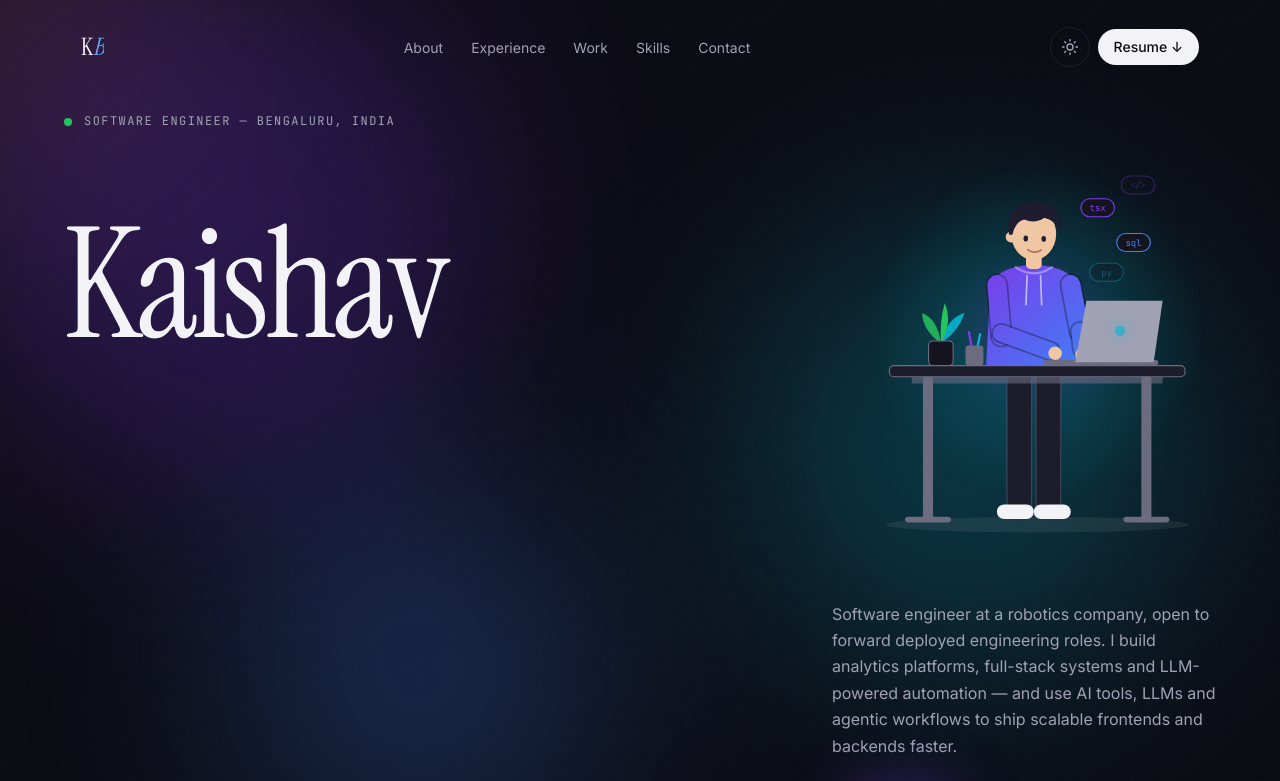
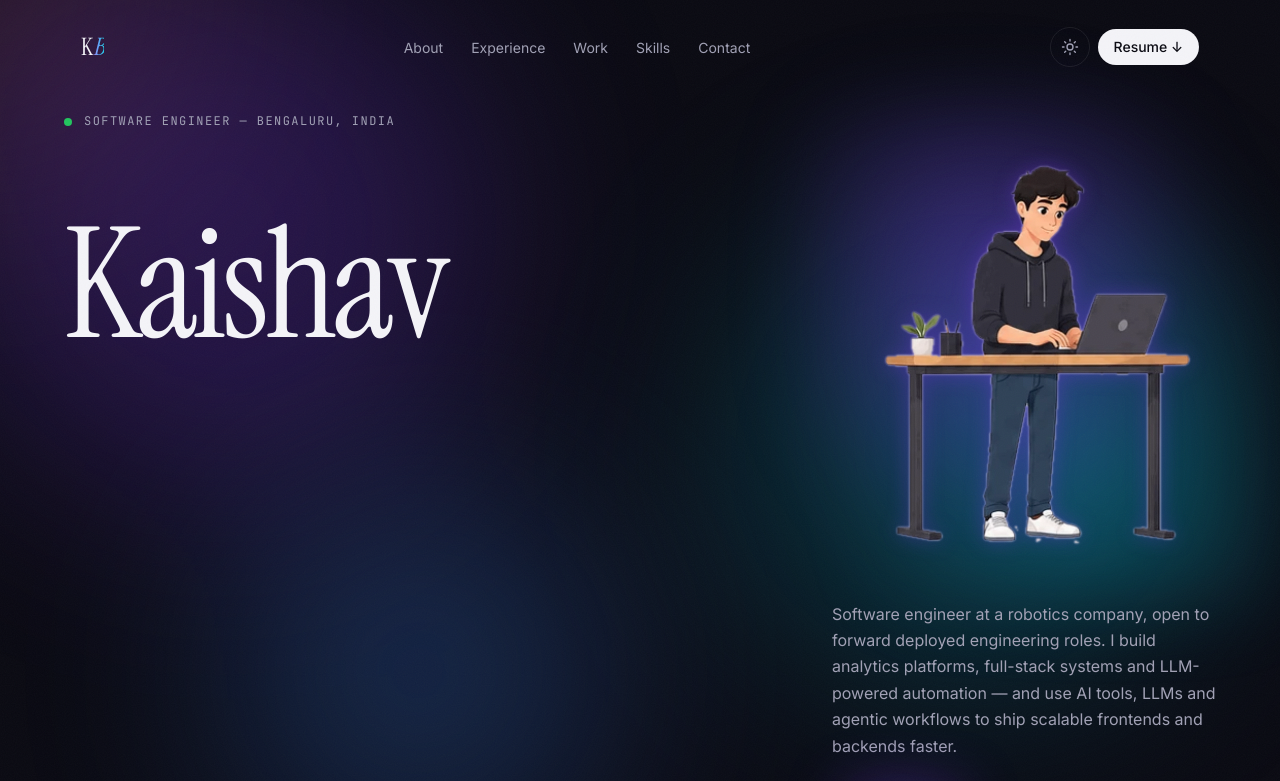
Before and after one commit to Kaishav65/portfolio, a Next.js app: page / in a window 1280 px wide. Shown: the top 781 px of the page. Built offline with nearby package versions, Linux system fonts and the light colour scheme.

Commit message:
added gif

```diff
--- a/components/sections/Hero.tsx
+++ b/components/sections/Hero.tsx
@@ -1,11 +1,10 @@
 "use client";
 
 import { AnimatePresence, motion, useReducedMotion, useScroll, useTransform } from "motion/react";
+import Image from "next/image";
 import { useEffect, useRef, useState } from "react";
 import { profile } from "@/content/data";
 import { dur, ease, stagger } from "@/lib/motion";
-import { HeroVisual } from "@/components/visuals/HeroVisual";
-
 /** One word split into letters that slide up from a mask, then lift on hover. */
 function KineticWord({
   word,
@@ -97,8 +96,25 @@ export function Hero() {
             <KineticWord word={profile.lastName} delay={0.45} className="text-gradient italic" />
           </h1>
 
-          <motion.div {...fade(0.7)} className="hidden aspect-[32/34] w-[clamp(240px,28vw,360px)] shrink-0 lg:block">
-            <HeroVisual />
+          <motion.div
+            {...fade(0.7)}
+            className="relative hidden aspect-[32/34] w-[clamp(240px,28vw,360px)] shrink-0 lg:block"
+          >
+            {/* Dark theme only: brand glow behind the figure so the dark hoodie/desk read against the bg */}
+            <div
+              aria-hidden
+              className="absolute inset-[-15%] -z-10 hidden bg-[radial-gradient(ellipse_at_40%_35%,color-mix(in_srgb,var(--violet)_45%,transparent),transparent_60%),radial-gradient(ellipse_at_65%_75%,color-mix(in_srgb,var(--cyan)_30%,transparent),transparent_60%)] blur-2xl dark:block"
+            />
+            {/* Animated illustration (background removed); dark theme adds a thin rim light */}
+            <Image
+              src="/coder.webp"
+              alt=""
+              width={299}
+              height={370}
+              unoptimized
+              fetchPriority="high"
+              className="size-full object-contain dark:[filter:drop-shadow(0_0_1px_rgb(210_200_255/0.7))_drop-shadow(0_0_10px_rgb(124_58_237/0.35))]"
+            />
           </motion.div>
         </div>
 
--- a/components/sections/ProjectStory.tsx
+++ b/components/sections/ProjectStory.tsx
@@ -13,7 +13,7 @@ import { ease } from "@/lib/motion";
 type Project = (typeof Projects)[number];
 
 const VISUALS = { sanjaya: SanjayaVisual, mts: MtsVisual, llm: LlmVisual };
-const AUTOPLAY_MS = 5000;
+const AUTOPLAY_MS = 3000;
 const TICK_MS = 250;
 
 /**
--- a/components/visuals/HeroVisual.tsx
+++ /dev/null
@@ -1,148 +0,0 @@
-"use client";
-
-import { motion, useReducedMotion, type TargetAndTransition, type Transition } from "motion/react";
-
-// Code chips that float up from the laptop while typing.
-const CHIPS = [
-  { label: "tsx", x: 214, color: "var(--violet)", delay: 0 },
-  { label: "sql", x: 246, color: "var(--blue)", delay: 1.1 },
-  { label: "py", x: 222, color: "var(--cyan)", delay: 2.2 },
-  { label: "</>", x: 250, color: "var(--violet)", delay: 3.3 },
-];
-
-const SKIN = "#f1c7a3";
-const HAIR = "#1c1a2e";
-
-/** Stylised "engineer at a standing desk" — brand-tinted SVG, theme-aware, idle-looping. */
-export function HeroVisual() {
-  const reduce = useReducedMotion();
-  // Looping animations switch off entirely under reduced motion.
-  const loop = (animate: TargetAndTransition, transition: Transition) =>
-    reduce ? {} : { animate, transition: { repeat: Infinity, ...transition } };
-
-  return (
-    <svg viewBox="0 0 320 340" className="size-full overflow-visible" aria-hidden>
-      <defs>
-        <linearGradient id="hero-hoodie" x1="110" y1="90" x2="210" y2="190" gradientUnits="userSpaceOnUse">
-          <stop offset="0" stopColor="var(--violet)" />
-          <stop offset="1" stopColor="var(--blue)" />
-        </linearGradient>
-        <radialGradient id="hero-halo">
-          <stop offset="0" stopColor="var(--violet)" stopOpacity="0.35" />
-          <stop offset="0.55" stopColor="var(--cyan)" stopOpacity="0.12" />
-          <stop offset="1" stopColor="var(--cyan)" stopOpacity="0" />
-        </radialGradient>
-      </defs>
-
-      {/* Glow behind the figure instead of a background */}
-      <motion.circle cx="160" cy="150" r="150" fill="url(#hero-halo)" {...loop({ scale: [1, 1.06, 1] }, { duration: 6, ease: "easeInOut" })} />
-      <ellipse cx="160" cy="322" rx="135" ry="7" fill="var(--text)" opacity="0.07" />
-
-      {/* Floating code chips */}
-      {!reduce &&
-        CHIPS.map((c) => (
-          <motion.g
-            key={c.label}
-            initial={{ opacity: 0, y: 0 }}
-            animate={{ opacity: [0, 1, 1, 0], y: [0, -40, -75, -100] }}
-            transition={{ duration: 4.4, repeat: Infinity, delay: c.delay, ease: "easeOut" }}
-          >
-            <rect x={c.x - 15} y="102" width="30" height="16" rx="8" fill="var(--surface)" stroke={c.color} strokeWidth="1" />
-            <text x={c.x} y="113" textAnchor="middle" fill={c.color} fontSize="8" fontFamily="var(--font-mono)">
-              {c.label}
-            </text>
-          </motion.g>
-        ))}
-
-      {/* Legs + shoes (behind desk) */}
-      <rect x="133" y="180" width="22" height="130" rx="8" fill="var(--surface-2)" stroke="var(--text-subtle)" strokeOpacity="0.5" />
-      <rect x="159" y="180" width="22" height="130" rx="8" fill="var(--surface-2)" stroke="var(--text-subtle)" strokeOpacity="0.5" />
-      <rect x="124" y="304" width="33" height="13" rx="6.5" fill="var(--text)" />
-      <rect x="157" y="304" width="33" height="13" rx="6.5" fill="var(--text)" />
-
-      {/* Upper body breathes */}
-      <motion.g {...loop({ y: [0, -1.5, 0] }, { duration: 3.2, ease: "easeInOut" })}>
-        {/* Torso */}
-        <path d="M118,112 Q121,92 157,90 Q193,92 196,112 L200,188 L114,188 Z" fill="url(#hero-hoodie)" />
-        <path d="M140,92 Q157,104 174,92" fill="none" stroke="white" strokeOpacity="0.35" strokeWidth="2" />
-        <line x1="151" y1="100" x2="150" y2="126" stroke="white" strokeOpacity="0.6" strokeWidth="1.5" strokeLinecap="round" />
-        <line x1="163" y1="100" x2="164" y2="126" stroke="white" strokeOpacity="0.6" strokeWidth="1.5" strokeLinecap="round" />
-
-        {/* Upper arms */}
-        <path d="M124,108 L128,154" stroke="var(--bg)" strokeOpacity="0.35" strokeWidth="20" strokeLinecap="round" />
-        <path d="M124,108 L128,154" stroke="url(#hero-hoodie)" strokeWidth="17" strokeLinecap="round" />
-        <path d="M190,108 L198,150" stroke="var(--bg)" strokeOpacity="0.35" strokeWidth="20" strokeLinecap="round" />
-        <path d="M190,108 L198,150" stroke="url(#hero-hoodie)" strokeWidth="17" strokeLinecap="round" />
-
-        {/* Forearms + hands typing, alternating */}
-        <motion.g {...loop({ y: [0, -3, 0] }, { duration: 0.32, ease: "easeInOut" })}>
-          <path d="M128,154 L172,170" stroke="var(--bg)" strokeOpacity="0.35" strokeWidth="18" strokeLinecap="round" />
-          <path d="M128,154 L172,170" stroke="url(#hero-hoodie)" strokeWidth="15" strokeLinecap="round" />
-          <circle cx="176" cy="172" r="6" fill={SKIN} />
-        </motion.g>
-        <motion.g {...loop({ y: [0, -3, 0] }, { duration: 0.32, ease: "easeInOut", delay: 0.16 })}>
-          <path d="M198,150 L200,166" stroke="var(--bg)" strokeOpacity="0.35" strokeWidth="18" strokeLinecap="round" />
-          <path d="M198,150 L200,166" stroke="url(#hero-hoodie)" strokeWidth="15" strokeLinecap="round" />
-          <circle cx="200" cy="171" r="6" fill={SKIN} />
-        </motion.g>
-
-        {/* Neck + head */}
-        <rect x="150" y="80" width="14" height="14" rx="4" fill={SKIN} />
-        <motion.g {...loop({ rotate: [0, 2.5, 0] }, { duration: 4, ease: "easeInOut" })}>
-          <circle cx="137" cy="66" r="5" fill={SKIN} />
-          <ellipse cx="157" cy="63" rx="20" ry="23" fill={SKIN} />
-          <path
-            d="M135,64 Q130,36 156,34 Q184,33 181,62 Q177,50 166,48 Q158,54 148,50 Q140,52 138,64 Z"
-            fill={HAIR}
-          />
-          {[150, 166].map((cx) => (
-            <motion.ellipse
-              key={cx}
-              cx={cx}
-              cy="67"
-              rx="2"
-              ry="2.6"
-              fill={HAIR}
-              {...loop({ scaleY: [1, 1, 0.1, 1] }, { duration: 4.5, times: [0, 0.92, 0.96, 1] })}
-            />
-          ))}
-          <path d="M152,77 Q158,81 164,77" fill="none" stroke="#b5735a" strokeWidth="1.6" strokeLinecap="round" />
-        </motion.g>
-      </motion.g>
-
-      {/* Laptop (back of the screen faces us) */}
-      <rect x="166" y="175" width="102" height="5" rx="2" fill="var(--text-subtle)" />
-      <path d="M194,177 L204,122 L272,122 L264,177 Z" fill="var(--text-muted)" />
-      <motion.circle
-        cx="234"
-        cy="149"
-        r="4.5"
-        fill="var(--cyan)"
-        style={{ filter: "drop-shadow(0 0 6px var(--cyan))" }}
-        {...loop({ opacity: [0.6, 1, 0.6] }, { duration: 2.4, ease: "easeInOut" })}
-      />
-
-      {/* Plant + pen cup */}
-      <motion.g
-        style={{ originX: "50%", originY: "100%" }}
-        {...loop({ rotate: [-3, 3, -3] }, { duration: 5, ease: "easeInOut" })}
-      >
-        <path d="M74,160 Q58,150 56,134 Q70,138 74,160 Z" fill="var(--success)" opacity="0.85" />
-        <path d="M74,160 Q90,148 94,132 Q78,138 74,160 Z" fill="var(--cyan)" opacity="0.9" />
-        <path d="M74,160 Q72,140 76,124 Q84,142 74,160 Z" fill="var(--success)" />
-      </motion.g>
-      <rect x="63" y="158" width="22" height="22" rx="4" fill="var(--surface)" stroke="var(--text-subtle)" />
-      <line x1="102" y1="166" x2="99" y2="150" stroke="var(--violet)" strokeWidth="2" strokeLinecap="round" />
-      <line x1="106" y1="166" x2="109" y2="152" stroke="var(--cyan)" strokeWidth="2" strokeLinecap="round" />
-      <rect x="96" y="162" width="16" height="18" rx="3" fill="var(--text-subtle)" />
-
-      {/* Standing desk */}
-      <rect x="28" y="180" width="264" height="10" rx="4" fill="var(--surface-2)" stroke="var(--text-subtle)" />
-      <rect x="48" y="190" width="224" height="6" fill="var(--text-subtle)" opacity="0.6" />
-      <rect x="58" y="190" width="9" height="128" rx="2" fill="var(--text-subtle)" />
-      <rect x="253" y="190" width="9" height="128" rx="2" fill="var(--text-subtle)" />
-      <rect x="42" y="315" width="41" height="5" rx="2.5" fill="var(--text-subtle)" />
-      <rect x="237" y="315" width="41" height="5" rx="2.5" fill="var(--text-subtle)" />
-    </svg>
-  );
-}
```
Also changed, not shown: public/coder.webp (added).
